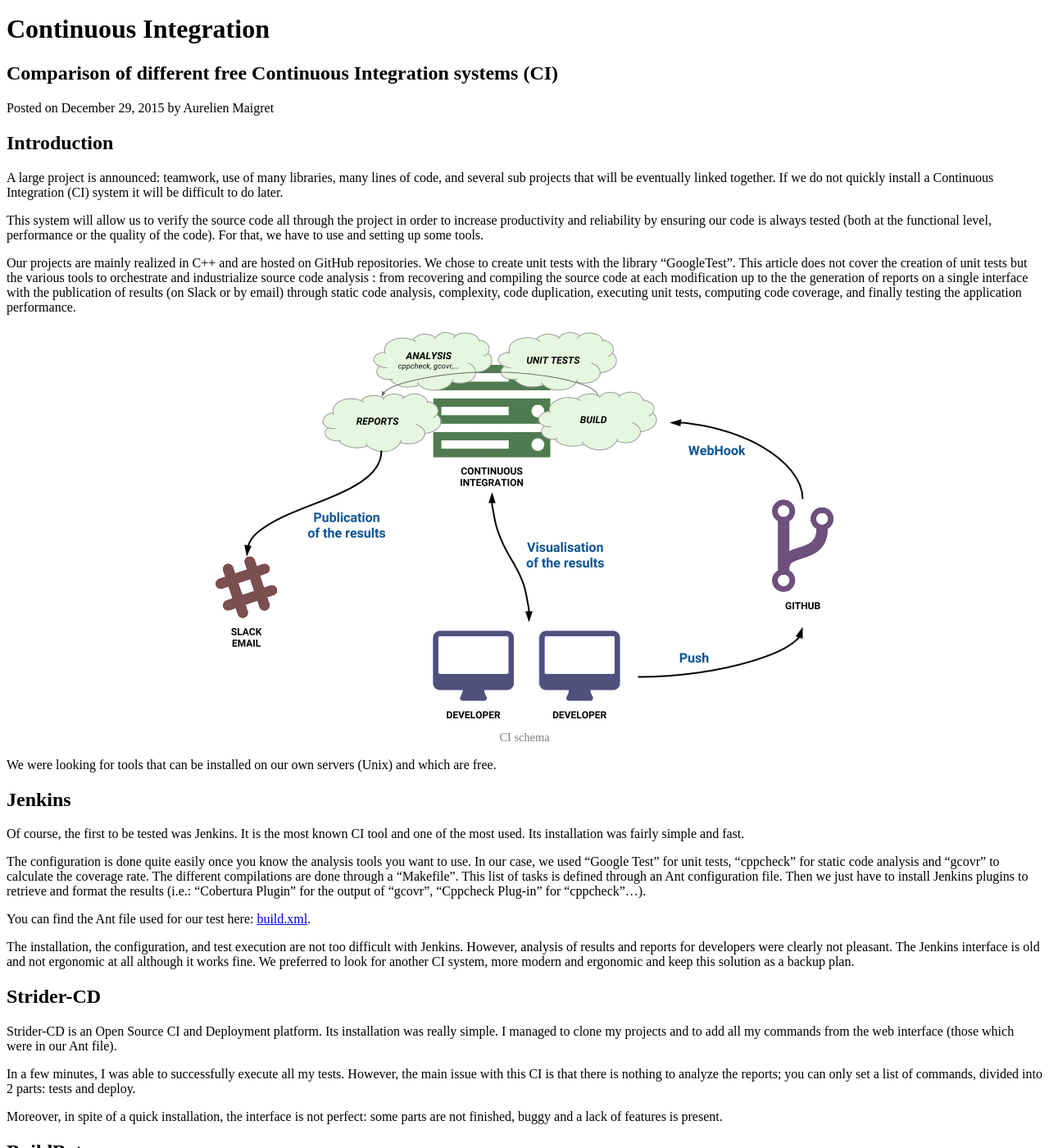
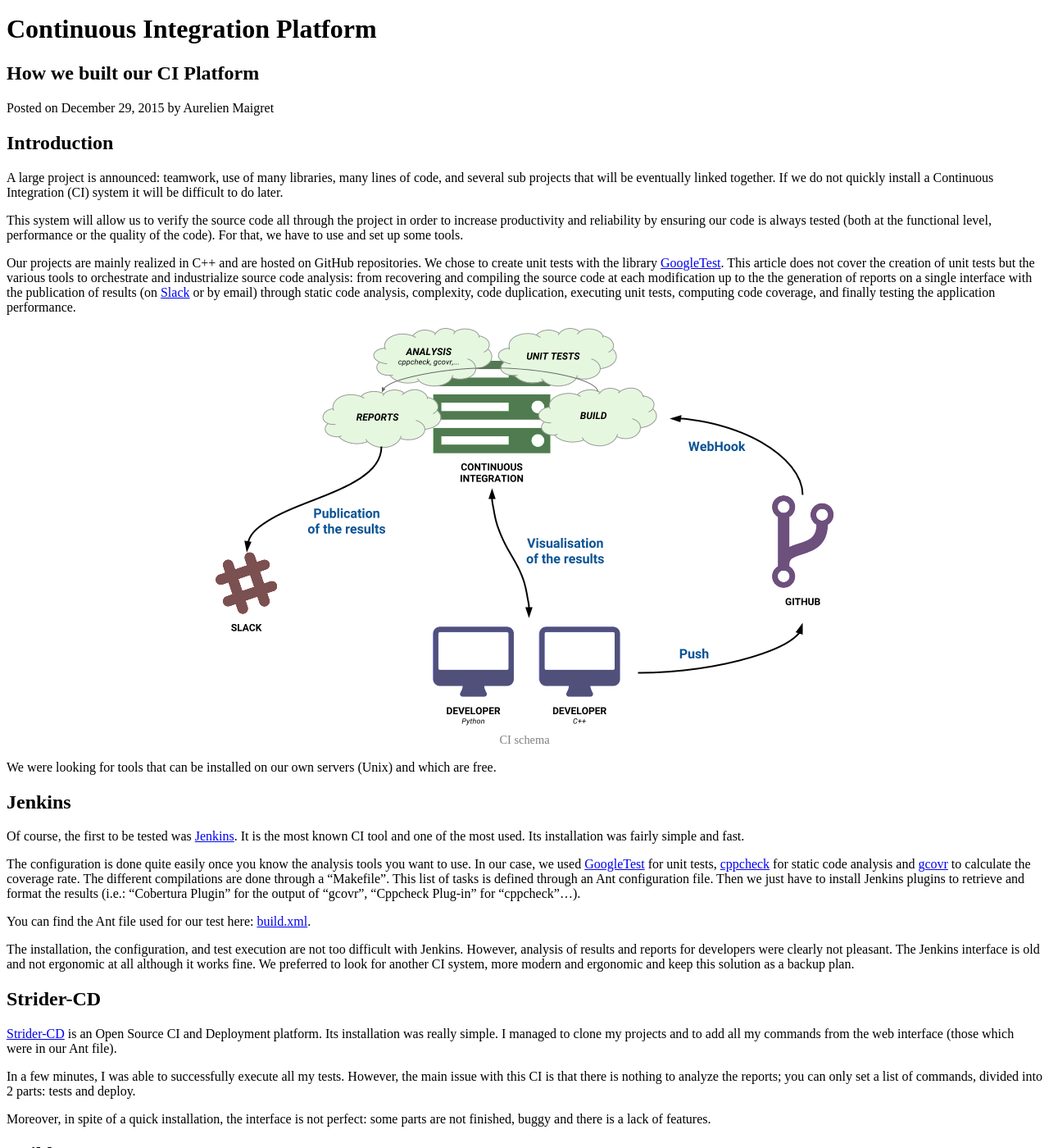
Before and after one commit to skies-io/skies-io.github.io, a Jekyll site: the page built from _posts/2015-12-29-Continuous-Integration.md, in a window 1280 px wide and 1400 px high, scrolled down 325 px. Shown: the whole window at 82% size. Built offline with Jekyll 4.4.1, drawn with Linux system fonts in a browser that asks for light colours; comment, search, counter and statistics services are not loaded; some of the changed text lies outside the part shown.

Commit message:
Improvment

```diff
--- a/_posts/2015-12-29-Continuous-Integration.md
+++ b/_posts/2015-12-29-Continuous-Integration.md
@@ -1,7 +1,7 @@
 ---
 layout: post
-title: Continuous Integration
-subtitle: Comparison of different free Continuous Integration systems (CI)
+title: Continuous Integration Platform
+subtitle: How we built our CI Platform
 authors:
   - aurelien
 hidden: true # Draft
@@ -11,9 +11,9 @@
 
 A large project is announced: teamwork, use of many libraries, many lines of code, and several sub projects that will be eventually linked together. If we do not quickly install a Continuous Integration (CI) system it will be difficult to do later.
 
-This system will allow us to verify the source code all through the project in order to increase productivity and reliability by ensuring our code is always tested (both at the functional level, performance or the quality of the code). For that, we have to use and setting up some tools.
+This system will allow us to verify the source code all through the project in order to increase productivity and reliability by ensuring our code is always tested (both at the functional level, performance or the quality of the code). For that, we have to use and set up some tools.
 
-Our projects are mainly realized in C++ and are hosted on GitHub repositories. We chose to create unit tests with the library "GoogleTest". This article does not cover the creation of unit tests but the various tools to orchestrate and industrialize source code analysis : from recovering and compiling the source code at each modification up to the the generation of reports on a single interface with the publication of results (on Slack or by email) through static code analysis, complexity, code duplication, executing unit tests, computing code coverage, and finally testing the application performance.
+Our projects are mainly realized in C++ and are hosted on GitHub repositories. We chose to create unit tests with the library [GoogleTest](https://github.com/google/googletest). This article does not cover the creation of unit tests but the various tools to orchestrate and industrialize source code analysis: from recovering and compiling the source code at each modification up to the the generation of reports on a single interface with the publication of results (on [Slack](https://slack.com) or by email) through static code analysis, complexity, code duplication, executing unit tests, computing code coverage, and finally testing the application performance.
 
 {% include image.html img="assets/Continuous-Integration/Introduction-CI-Schema.png" caption="CI schema" %}
 
@@ -21,9 +21,9 @@
 
 ## Jenkins
 
-Of course, the first to be tested was Jenkins. It is the most known CI tool and one of the most used. Its installation was fairly simple and fast.
+Of course, the first to be tested was [Jenkins](https://jenkins-ci.org). It is the most known CI tool and one of the most used. Its installation was fairly simple and fast.
 
-The configuration is done quite easily once you know the analysis tools you want to use. In our case, we used "Google Test" for unit tests, "cppcheck" for static code analysis and "gcovr" to calculate the coverage rate. The different compilations are done through a "Makefile". This list of tasks is defined through an Ant configuration file. Then we just have to install Jenkins plugins to retrieve and format the results (i.e.: "Cobertura Plugin" for the output of "gcovr", "Cppcheck Plug-in" for "cppcheck"...).
+The configuration is done quite easily once you know the analysis tools you want to use. In our case, we used [GoogleTest](https://github.com/google/googletest) for unit tests, [cppcheck](http://cppcheck.sourceforge.net) for static code analysis and [gcovr](http://gcovr.com) to calculate the coverage rate. The different compilations are done through a "Makefile". This list of tasks is defined through an Ant configuration file. Then we just have to install Jenkins plugins to retrieve and format the results (i.e.: "Cobertura Plugin" for the output of "gcovr", "Cppcheck Plug-in" for "cppcheck"...).
 
 You can find the Ant file used for our test here: [build.xml]({{ site.baseurl }}/assets/Continuous-Integration/Jenkins-Ant-file.html).
 
@@ -31,15 +31,15 @@
 
 ## Strider-CD
 
-Strider-CD is an Open Source CI and Deployment platform. Its installation was really simple. I managed to clone my projects and to add all my commands from the web interface (those which were in our Ant file).
+[Strider-CD](http://stridercd.com) is an Open Source CI and Deployment platform. Its installation was really simple. I managed to clone my projects and to add all my commands from the web interface (those which were in our Ant file).
 
 In a few minutes, I was able to successfully execute all my tests. However, the main issue with this CI is that there is nothing to analyze the reports; you can only set a list of commands, divided into 2 parts: tests and deploy.
 
-Moreover, in spite of a quick installation, the interface is not perfect: some parts are not finished, buggy and a lack of features is present.
+Moreover, in spite of a quick installation, the interface is not perfect: some parts are not finished, buggy and there is a lack of features.
 
 ## BuildBot
 
-Next system, BuildBot. It is an Open Source CI written in Python. Compared to the previous systems, the installation and configuration of this one are a bit more complex.
+Next system, [BuildBot](http://buildbot.net). It is an Open Source CI written in Python. Compared to the previous systems, the installation and configuration of this one are a bit more complex.
 
 Indeed, unlike other tools where most configurations were filled with a GUI, BuildBot must be configured through a python file. It is inside that we define task lists, GitHub hook for calling a builder automatically, admin access, and more ... Even if it seems quite complex at first (the untidy documentation does not help) the configuration is more permissive; Moreover, once you have understood each part to configure, it is fairly simple to adjust the tool to your problems.
 
```
Also changed, not shown: other parts of _posts/2015-12-29-Continuous-Integration.md (+5 -5 lines), todo.md (added, +34 -0 lines), assets/Continuous-Integration/Conclusion-CI-Schema.png, assets/Continuous-Integration/Introduction-CI-Schema.png.
